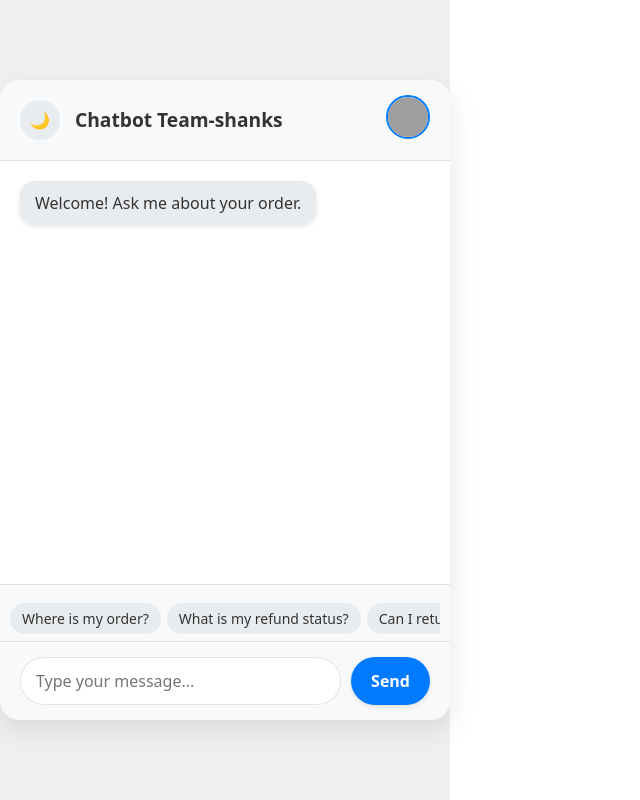
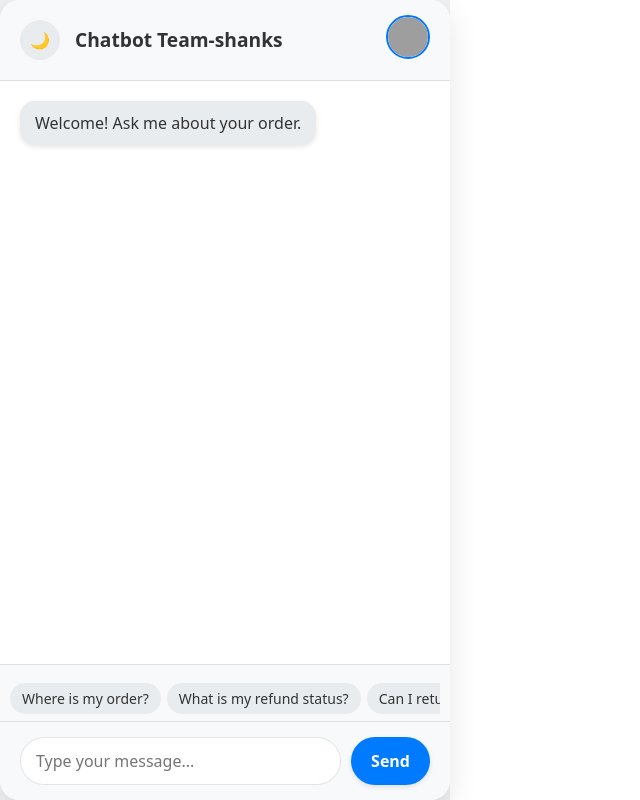
Before and after one commit to AyushNagras-07/CHATBOT, a React (Vite) app: page / in a window 1280 px wide. Shown: the whole page, without its empty margins (0-640 px from the left). Built offline with nearby package versions, Linux system fonts and the light colour scheme; grey boxes are pictures that could not be loaded.

Commit message:
Update Chatbot.jsx

```diff
--- a/src/components/Chatbot.jsx
+++ b/src/components/Chatbot.jsx
@@ -23,7 +23,7 @@ const Chatbot = () => {
   const chatbotStyle = {
     maxWidth: "100%", // Take full width
     width: "450px", // Default width for laptops
-    height: "80vh", // Adjust height
+    height: "100vh", // Adjust height
     margin: "auto",
     display: "flex",
     flexDirection: "column",
```
